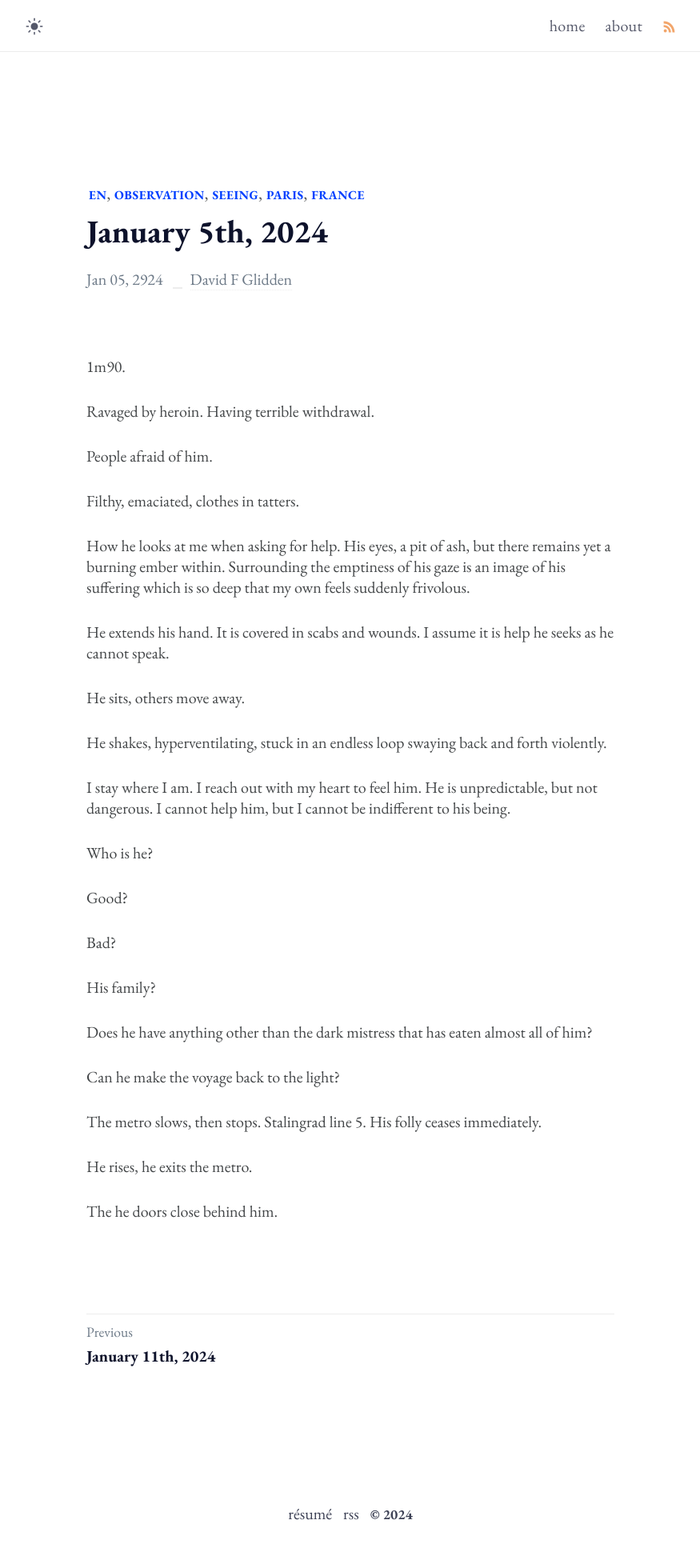
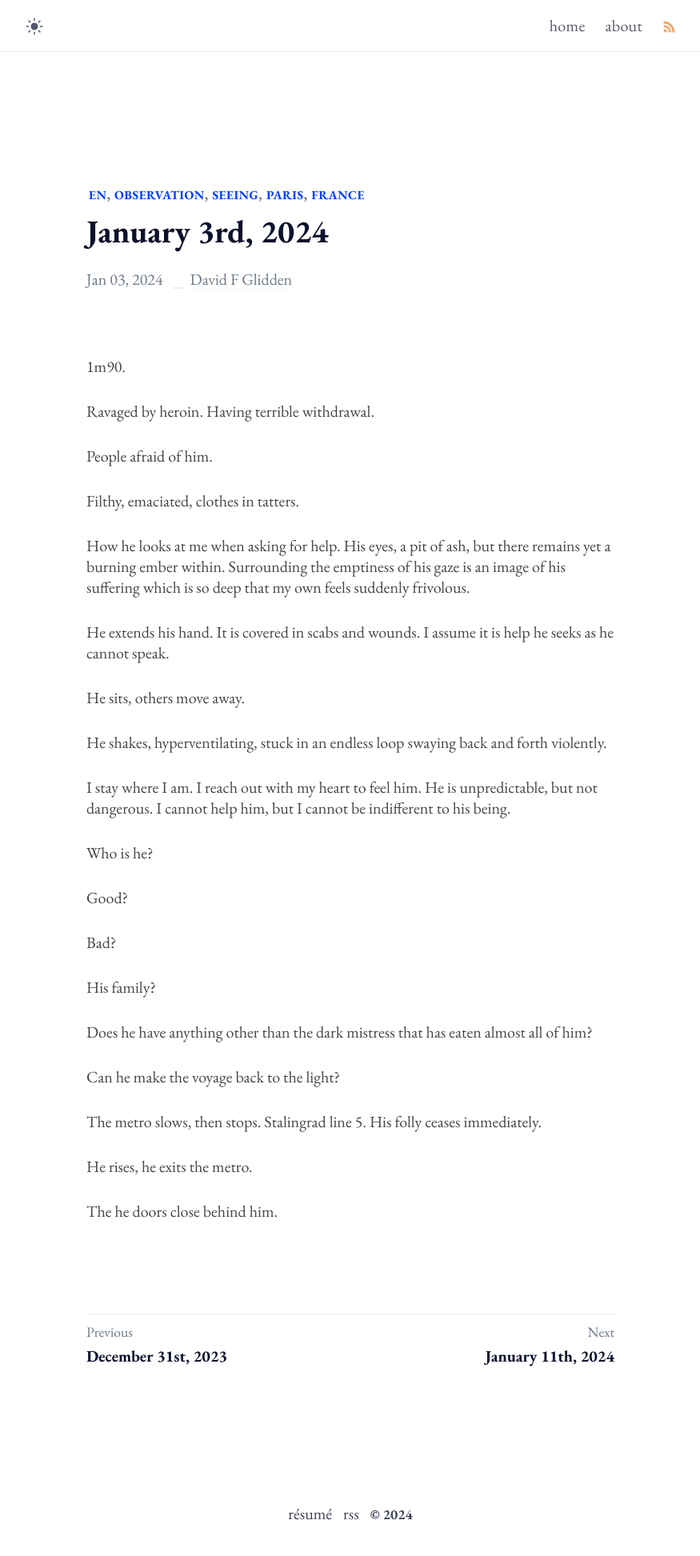
Before and after one commit to davidglidden/davidglidden.github.io, a Jekyll site: the page built from _posts/2024-01-03-January-3rd-2024.md.md, in a window 1280 px wide. Shown: the whole page at 80% size, without its empty margins (202-1077 px from the left). Built offline with Jekyll 4.4.1, drawn with Linux system fonts in a browser that asks for light colours.

Commit message:
Update 2024-01-03-January-3rd-2024.md
Fixed daye

```diff
--- a/_posts/2024-01-03-January-3rd-2024.md.md
+++ b/_posts/2024-01-03-January-3rd-2024.md.md
@@ -1,6 +1,6 @@
 ---
-title: January 5th, 2024
-date: 2924-01-05
+title: January 3rd, 2024
+date: 2024-01-03
 tags: [en, observation, seeing, Paris, France]
 ---
 
```
